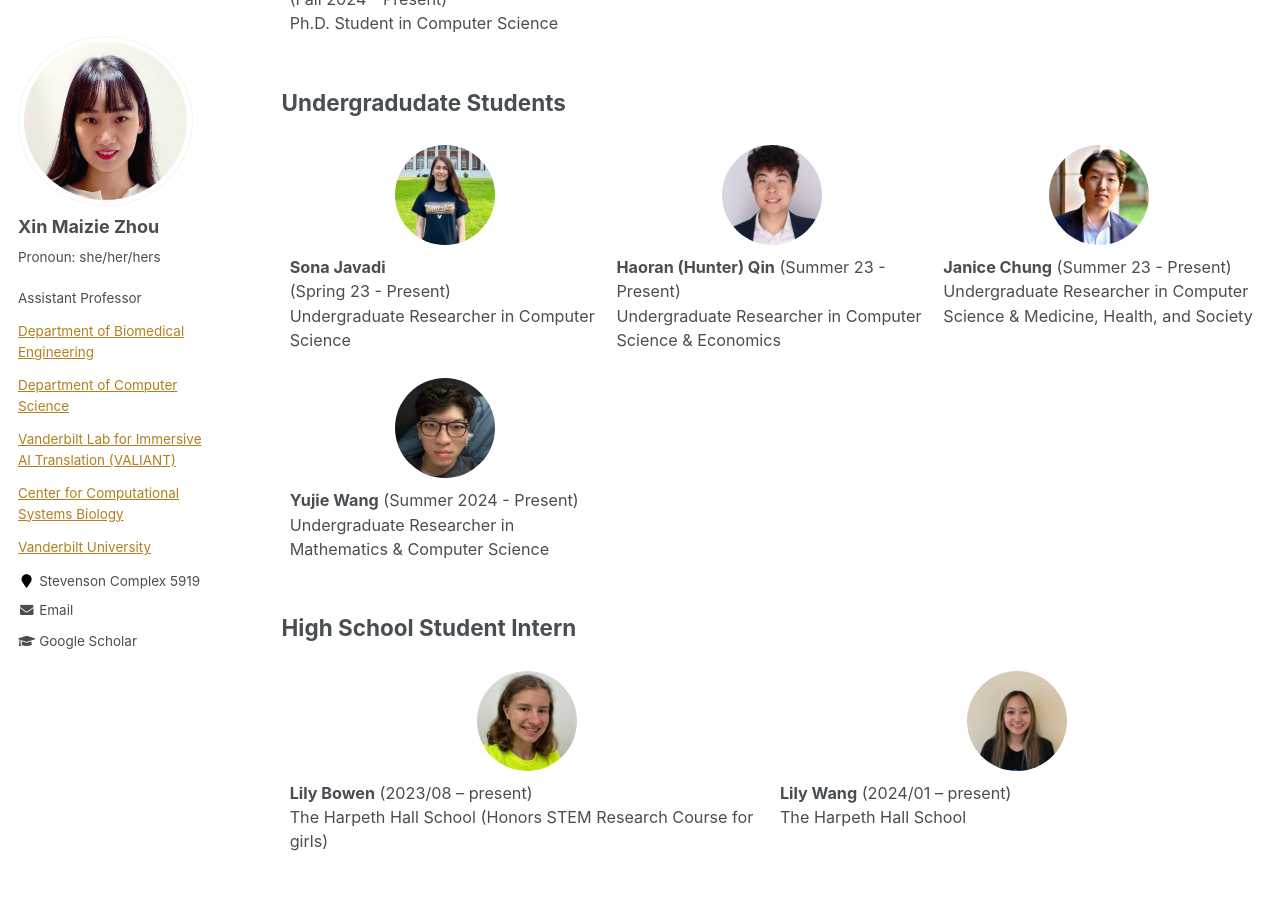
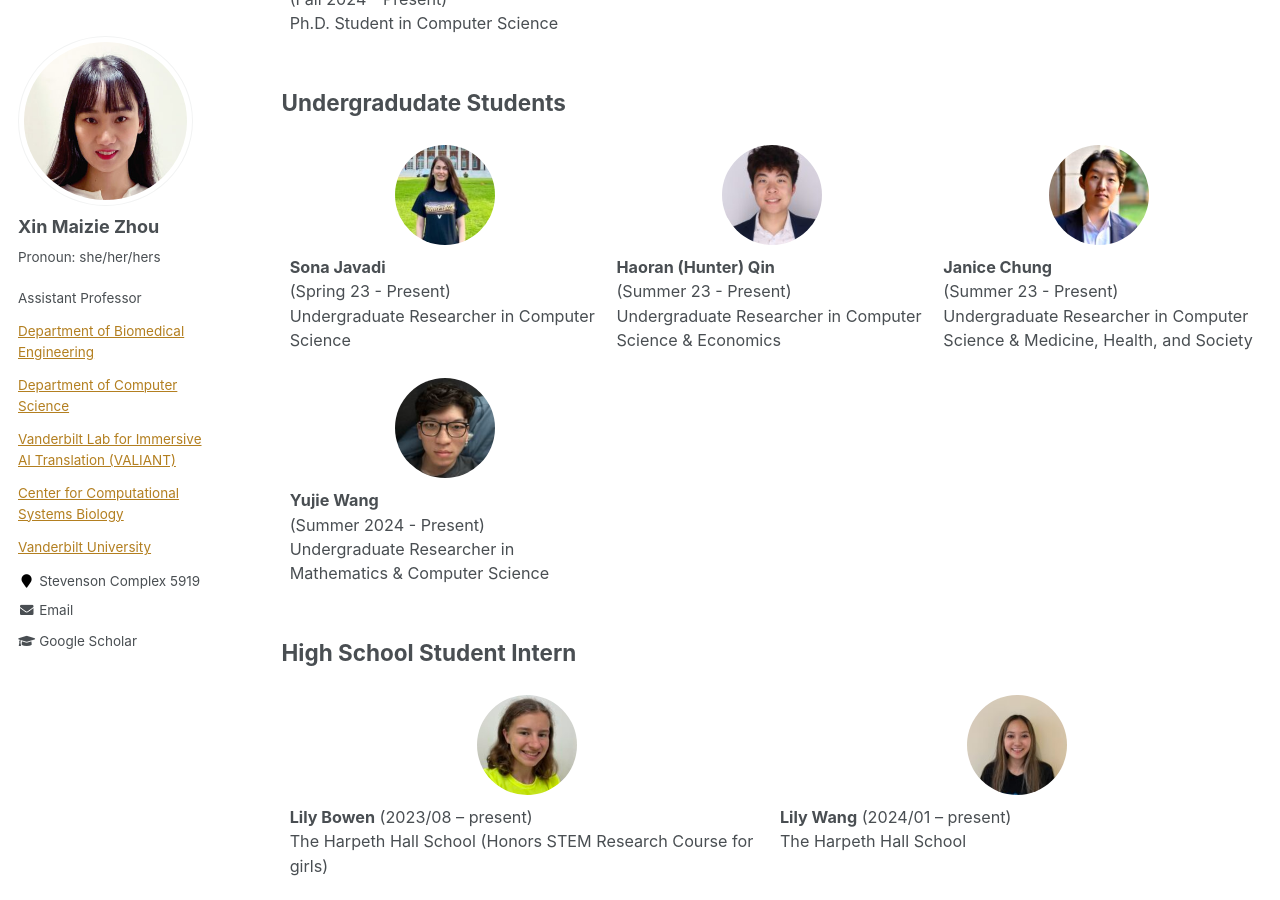
Before and after one commit to maiziezhoulab/Maiziezhoulab.github.io, a Jekyll site: the page built from _pages/LabMembers.md, in a window 1280 px wide and 900 px high, scrolled down 1422 px. Built offline with Jekyll 4.4.1, drawn with Linux system fonts in a browser that asks for light colours.

```diff
--- a/_pages/LabMembers.md
+++ b/_pages/LabMembers.md
@@ -102,14 +102,14 @@ author_profile: true
         <div style="text-align: center">
             <img src="/images/students/Haoran.jpg" class="student-profile-pic">
         </div>
-        <b>Haoran (Hunter) Qin</b> (Summer 23 - Present) <br>
+        <b>Haoran (Hunter) Qin</b> <br>(Summer 23 - Present) <br>
         Undergraduate Researcher in Computer Science & Economics
     </td>
    <td>
         <div style="text-align: center">
             <img src="/images/students/Jimmy.jpg" class="student-profile-pic">
         </div>
-        <b>Janice Chung</b> (Summer 23 - Present) <br>
+        <b>Janice Chung</b> <br>(Summer 23 - Present) <br>
         Undergraduate Researcher in Computer Science & Medicine, Health, and Society
     </td>
 
@@ -120,7 +120,7 @@ author_profile: true
         <div style="text-align: center">
             <img src="/images/students/yujiewang.jpg" class="student-profile-pic">
         </div>
-        <b>Yujie Wang</b> (Summer 2024 - Present) <br>
+        <b>Yujie Wang</b> <br>(Summer 2024 - Present) <br>
         Undergraduate Researcher in Mathematics & Computer Science
     </td>
 
@@ -128,7 +128,7 @@ author_profile: true
         <div style="text-align: center">
             <img src="/images/students/esha.JPEG" class="student-profile-pic">
         </div>
-        <b>Esha Rashid</b> (Fall 2024 - Present) <br>
+        <b>Esha Rashid</b> <br>(Fall 2024 - Present) <br>
         Undergraduate Researcher at Vanderbilt
     </td>
 
@@ -136,7 +136,7 @@ author_profile: true
         <div style="text-align: center">
             <img src="/images/students/helen.jpg" class="student-profile-pic">
         </div>
-        <b>Helen Wu</b> (Fall 2024 - Present) <br>
+        <b>Helen Wu</b> <br>(Fall 2024 - Present) <br>
         Undergraduate Researcher at Vanderbilt
     </td> -->
 
```
